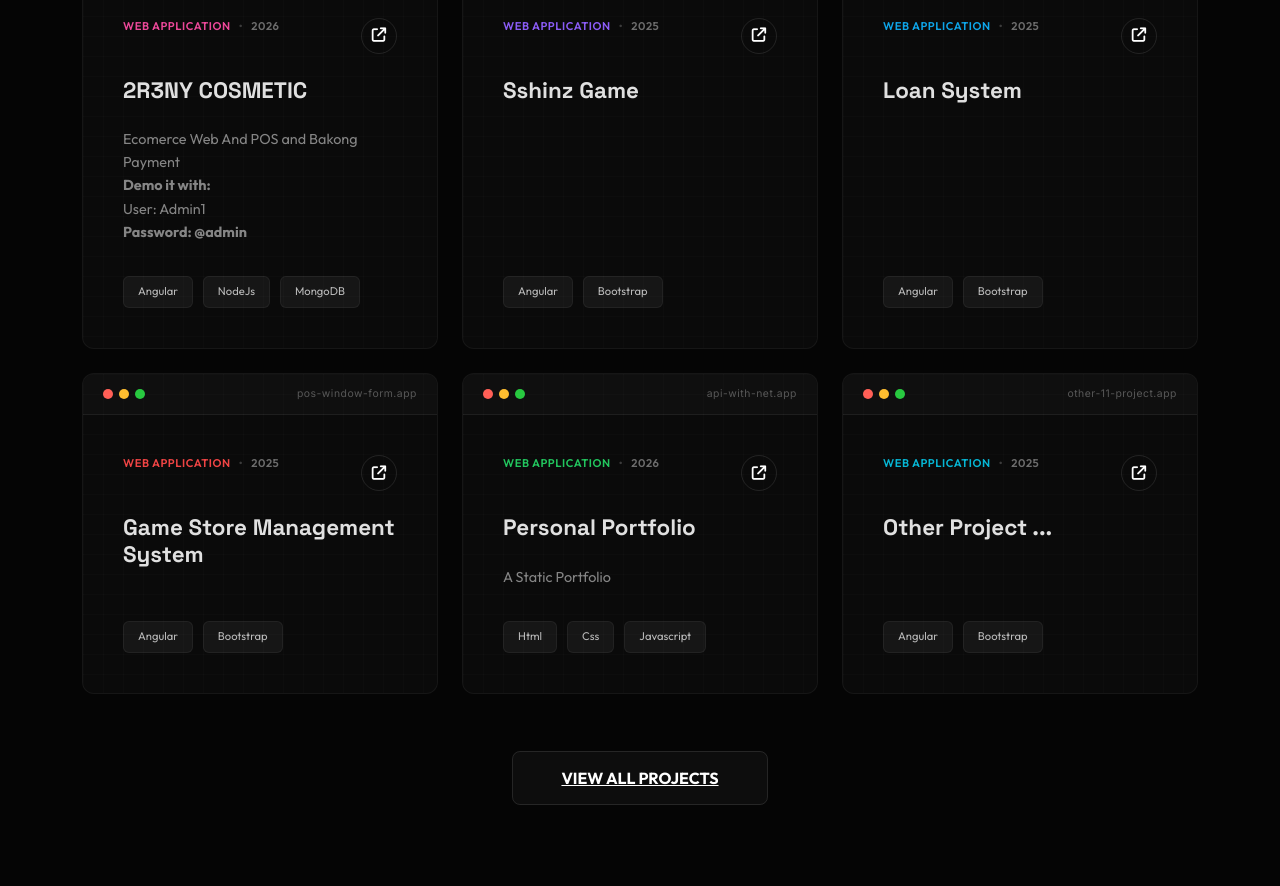
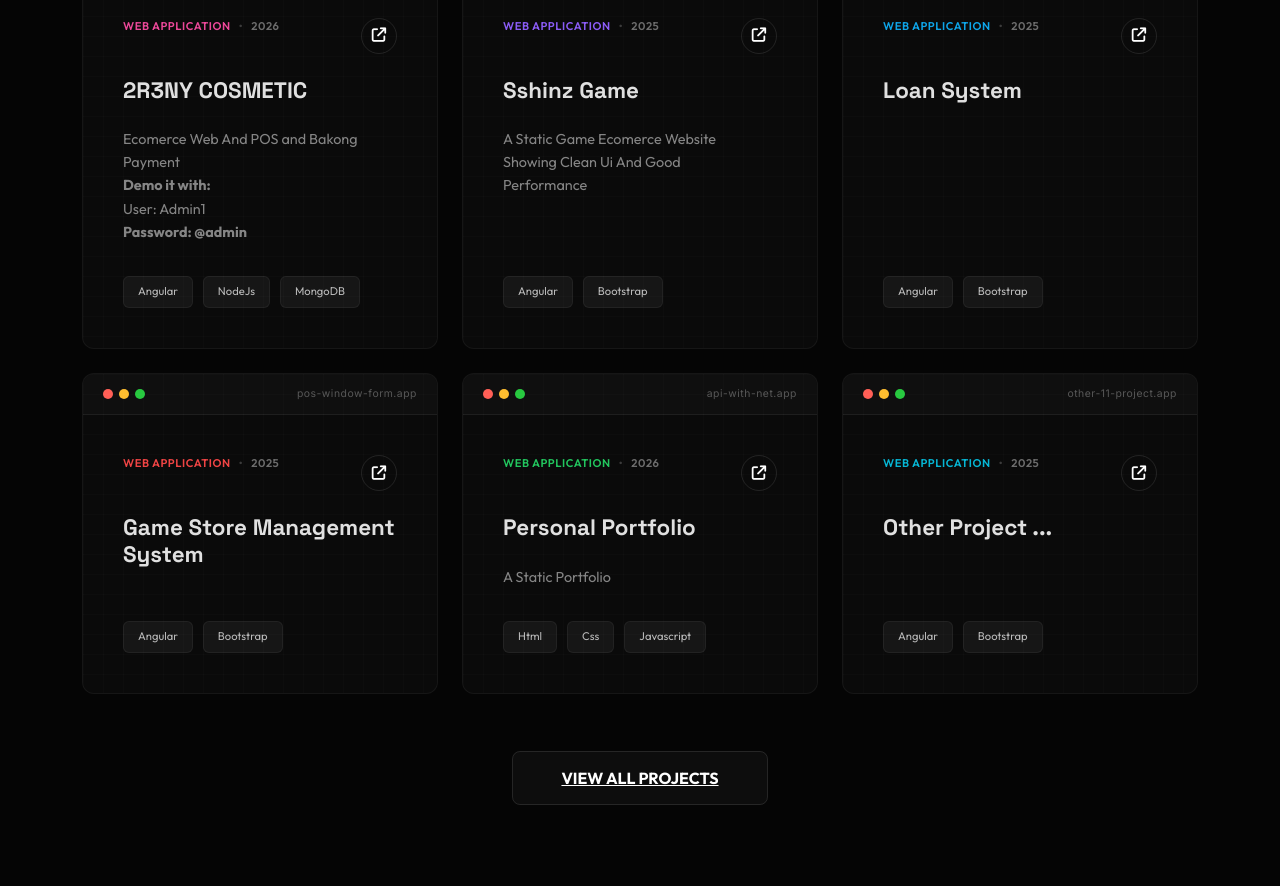
Before and after one commit to Phirunn891/Potfolio, an Angular app: page / in a window 1280 px wide. Shown: the part 4660-5546 px from the top of the page. Built offline with nearby package versions, Linux system fonts and the light colour scheme.

Commit message:
Update Info

```diff
--- a/src/app/portfolio/portfolio.ts
+++ b/src/app/portfolio/portfolio.ts
@@ -1,5 +1,6 @@
 import { Component, Inject, OnInit, PLATFORM_ID, ChangeDetectorRef, OnDestroy } from '@angular/core';
 import { isPlatformBrowser, CommonModule } from '@angular/common';
+import { describe } from 'node:test';
 
 @Component({
   selector: 'app-portfolio',
@@ -122,6 +123,7 @@ export class Portfolio implements OnInit, OnDestroy {
       title: 'Sshinz Game',
       category: 'WEB APPLICATION',
       year: '2025',
+      description: 'A Static Game Ecomerce Website Showing Clean Ui And Good Performance',
       tags: ['Angular', 'Bootstrap'],
       url: 'ecommerce-clothing.app',
       color: '#8b5cf6',
```
